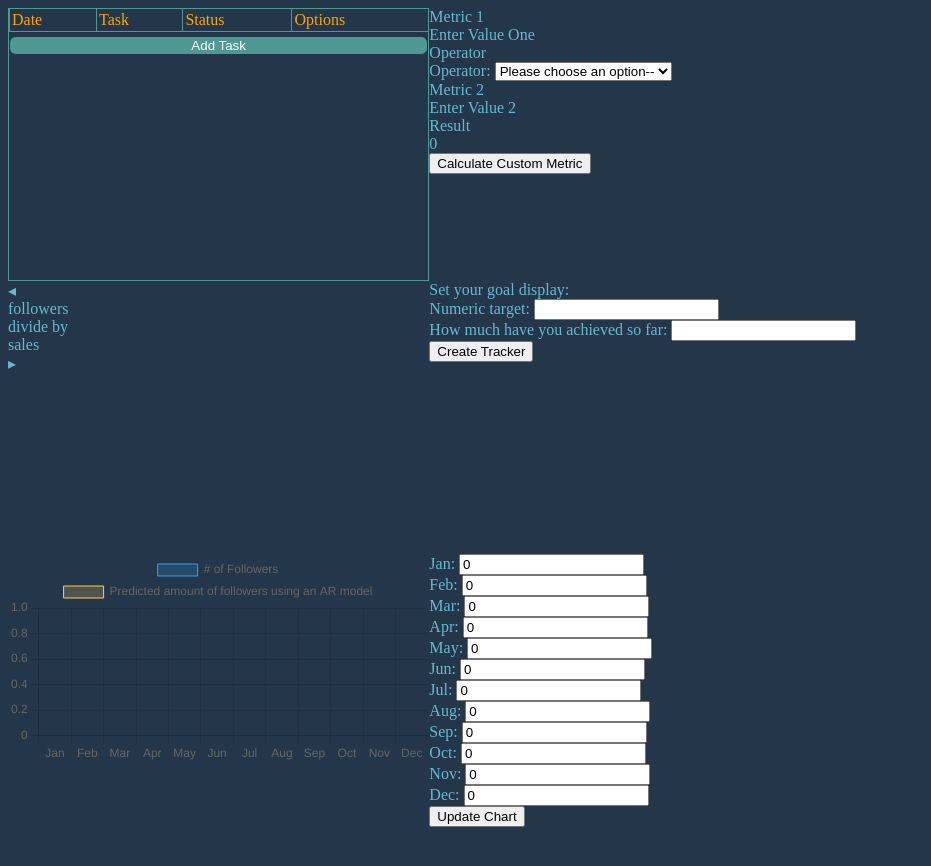
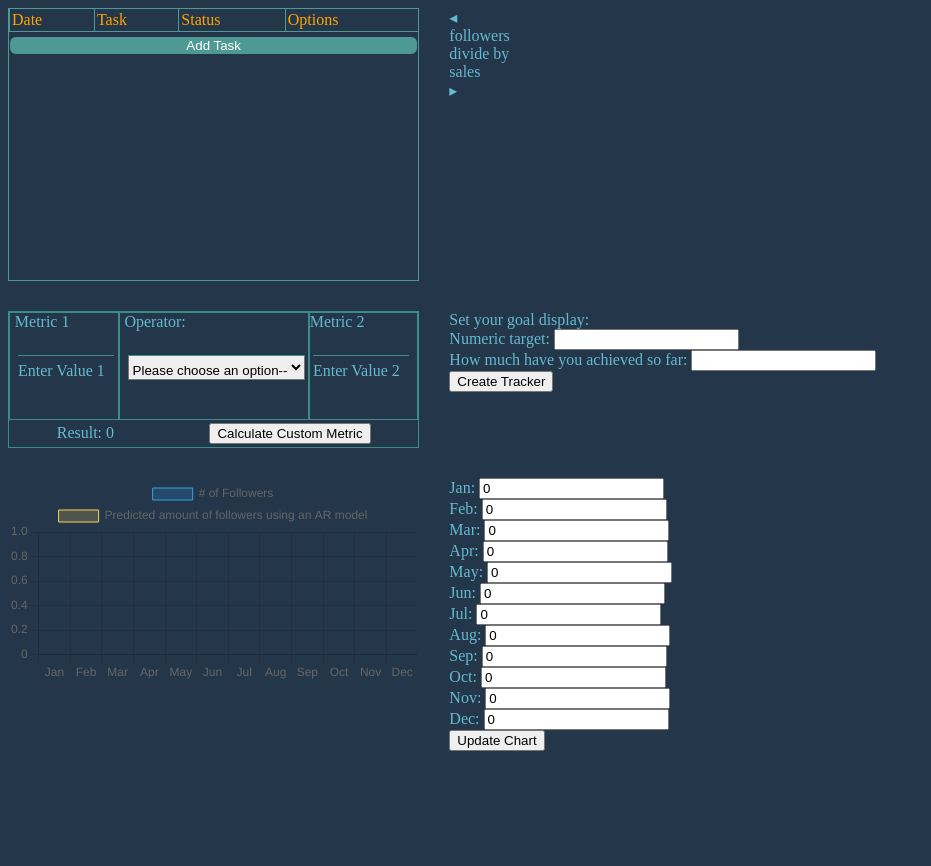
Before and after one commit to Viktotovich/v-and-bruno-tools, a website built with webpack: page src/index.html in a window 1280 px wide. Shown: the whole page, without its empty margins (0-931 px from the left). Built offline with nearby package versions, Linux system fonts and the light colour scheme.

Commit message:
"Part 2 - custom metric calculator complete. Multiple minor bugs exist, but can only be fixed comfortably after other parts are worked on"

```diff
--- a/src/index.html
+++ b/src/index.html
@@ -48,10 +48,9 @@
         <div class="metrics-container">
             <div class="part-one">
                 <div>Metric 1</div>
-                <div class="edit-metric edit-metric-one">Enter Value One</div>
+                <div class="edit-metric edit-metric-one">Enter Value 1</div>
             </div>
             <div class="part-two">
-                <div>Operator</div>
                 <div>
                     <label for="operator-select">Operator:</label>
                     <select name="operator" id="operator-select">
@@ -67,11 +66,13 @@
                 <div>Metric 2</div>
                 <div class="edit-metric edit-metric-two">Enter Value 2</div>
             </div>
-            <div>
-                <div>Result</div>
-                <div class="metric-result">0</div>
+            <div class="metric-flex-container">
+                <div class="metric-result-container">
+                    <div>Result: <span class="metric-result">0</span>
+                    </div>
+                </div>
+                <button class="metric-button">Calculate Custom Metric</button>
             </div>
-            <button type="button" class="metric-button">Calculate Custom Metric</button>
         </div>
 
         <!--SECTION 3 - premade Metrics-->
--- a/src/styles.css
+++ b/src/styles.css
@@ -7,7 +7,8 @@ body {
 #content {
     display: grid;
     grid-template-columns: 1fr 2fr;
-    grid-template-rows: 1fr 1fr 1fr 1fr;
+    grid-template-rows: 1fr 0.5fr 1fr 1fr;
+    gap: 30px;
 }
 
 .tasks {
@@ -129,3 +130,50 @@ textarea {
     transform: translateY(1px);
     background-color: rgb(160, 159, 159);
 }
+
+/* Section 2 - Metrics Container */
+.metrics-container {
+    border: #3b8d88 1px solid;
+    grid-area: 2 / 1 / 3 / 2;
+    display: grid;
+    grid-template-columns: 1fr 1fr 1fr;
+    grid-template-rows: 4fr 1fr;
+}
+
+.part-one {
+    grid-area: 1 / 1 / 2 / 2;
+    padding-left: 0.3rem;
+    border: #3b8d88 1px solid;
+}
+
+.part-two {
+    grid-area: 1 / 2 / 2 / 3;
+    padding-left: 0.3rem;
+    border: #3b8d88 1px solid;
+}
+
+.part-three {
+    grid-area: 1 / 3 / 2 / 4;
+    padding-right: 0.3rem;
+    border: #3b8d88 1px solid;
+}
+
+.metric-flex-container {
+    grid-area: 2 / 1 / -1 / -1;
+    display: flex;
+    justify-content: space-around;
+    align-items: center;
+};
+
+.metric-button {
+    border-radius: 7px;
+    background-color: #4E9994;
+    color: white;
+}
+
+.edit-metric,
+#operator-select {
+    margin: 1.5rem 0.2rem;
+    padding-top: 0.4rem;
+    border-top: #3b8d88 1px solid;
+}
```
